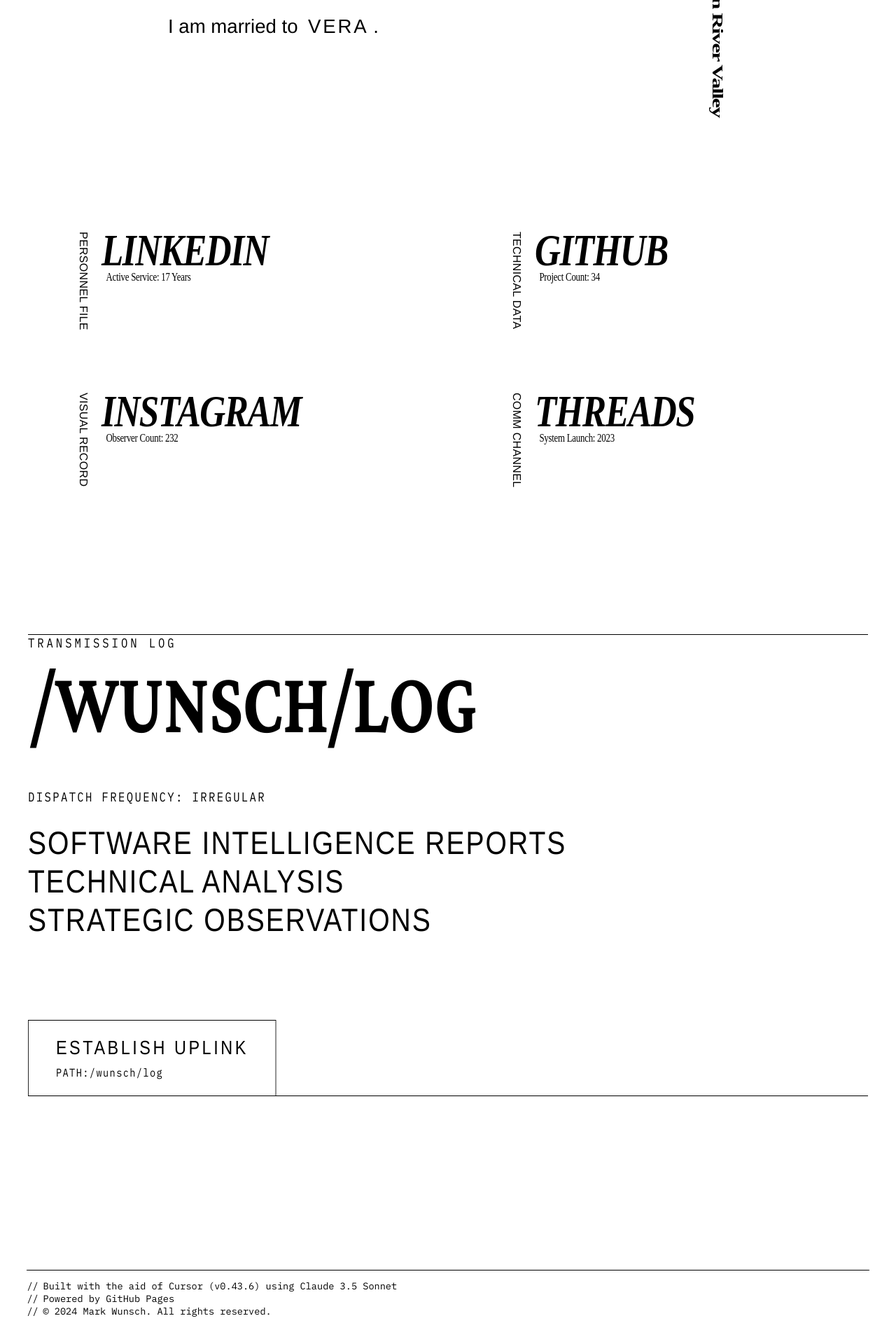
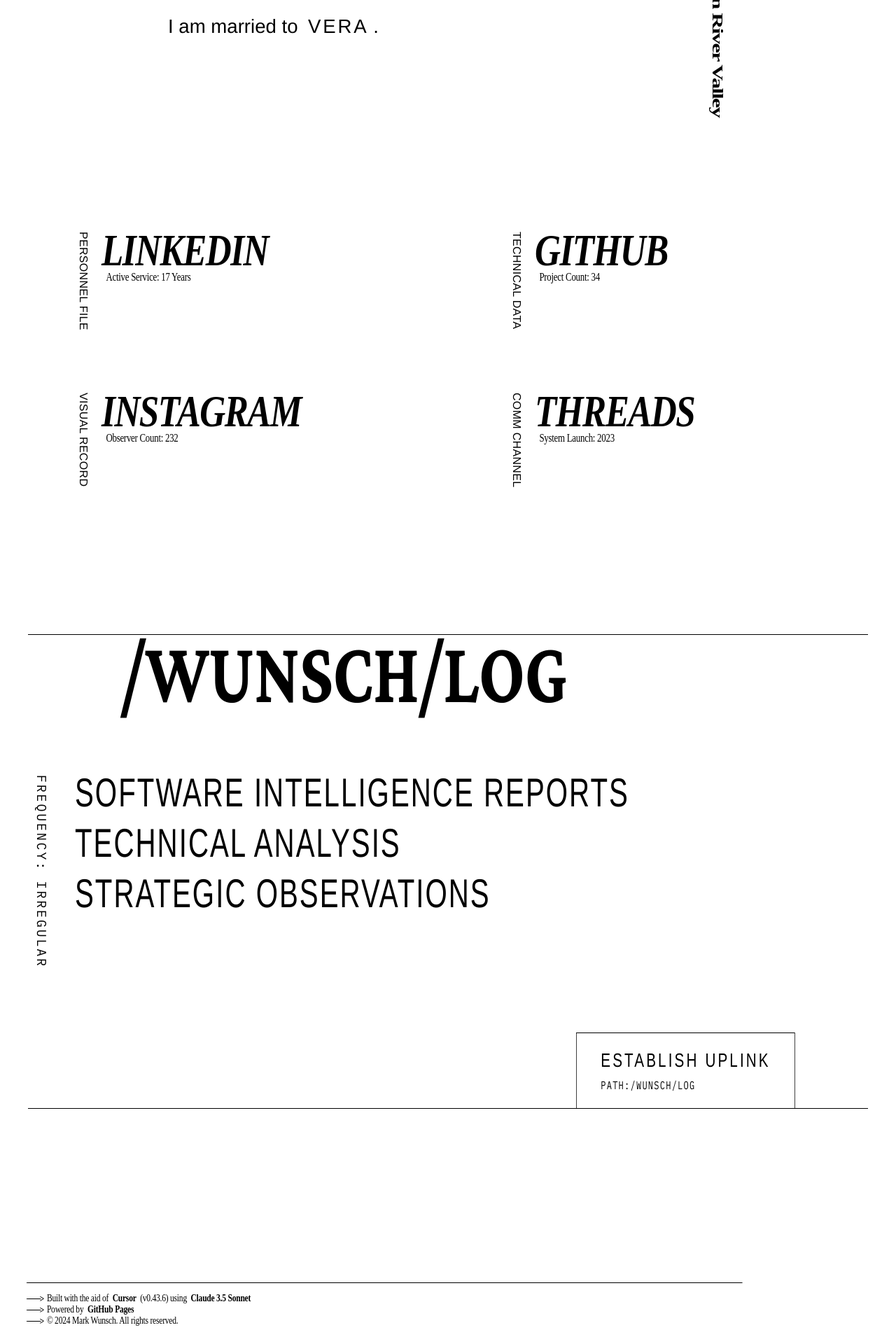
Before and after one commit to mwunsch/mwunsch.github.io, a Jekyll site: the page built from index.html, in a window 1280 px wide. Shown: the part 897-2817 px from the top of the page at 70% size. Built offline with Jekyll 4.4.1, drawn with Linux system fonts in a browser that asks for light colours.

Commit message:
feat(css): Add newsletter section and footer styles
- Add newsletter section with responsive layout and hover effects
- Implement footer with decorative elements and link animations
- Update typography and spacing variables
- Add dark mode color scheme support

```diff
--- a/assets/css/main.scss
+++ b/assets/css/main.scss
@@ -425,6 +425,9 @@
   border: none;
   position: relative;
   padding: 0;
+  display: flex;
+  flex-direction: column;
+  align-items: flex-end;
 
   &::before, &::after {
     content: '';
@@ -441,16 +444,8 @@
 
 .newsletter-header {
   margin-bottom: 2em;
-
-  .episode-marker {
-    display: block;
-    font-family: $mono;
-    font-size: 0.8em;
-    letter-spacing: 0.25em;
-    margin-bottom: 1em;
-    transform: scaleX(0.85);
-    transform-origin: left;
-  }
+  width: 100%;
+  text-align: center;
 
   h2 {
     font-family: $title;
@@ -480,28 +475,46 @@
 }
 
 .newsletter-content {
-  margin: 3em 0;
-  transform: scaleX(0.85);
-  transform-origin: left;
+  margin: 2em 0;
+  display: grid;
+  grid-template-columns: auto 1fr;
+  gap: 1.5em;
+  align-items: start;
+  width: 100%;
 
-  p {
-    margin: 0;
-    line-height: 1.2;
-    text-transform: uppercase;
+  .dispatch-meta {
+    writing-mode: vertical-rl;
+    text-orientation: mixed;
+    transform-origin: center;
+    padding-left: 0.25em;
   }
 
   .dispatch-code {
     font-family: $mono;
     font-size: 0.8em;
     letter-spacing: 0.15em;
-    margin-bottom: 1.5em;
+    white-space: nowrap;
+    transform: scaleX(0.7);
+    text-transform: uppercase;
   }
 
-  .dispatch-desc {
-    font-family: $sans;
-    font-size: clamp(1.2em, 4vw, 2em);
-    letter-spacing: 0.05em;
-    font-weight: 500;
+  .dispatch-list {
+    transform: scaleX(0.7);
+    transform-origin: left;
+
+    .dispatch-desc {
+      font-family: $sans;
+      font-size: clamp(1.5em, 5vw, 2.5em);
+      letter-spacing: 0.05em;
+      font-weight: 500;
+      margin: 0;
+      line-height: 0.9;
+      text-transform: uppercase;
+
+      &:not(:last-child) {
+        margin-bottom: 0.35em;
+      }
+    }
   }
 }
 
@@ -512,7 +525,7 @@
   padding: 1em 2em;
   border: 1px solid var(--text-color);
   transition: all 0.3s ease;
-  transform: scaleX(0.85);
+  transform: scaleX(0.75);
   transform-origin: left;
   margin-top: 2em;
   position: relative;
@@ -577,6 +590,7 @@
     position: relative;
     z-index: 1;
     transition: transform 0.4s cubic-bezier(0.7, 0, 0.2, 1);
+    text-transform: uppercase;
   }
 
   .subscribe-code {
@@ -587,6 +601,7 @@
     position: relative;
     z-index: 1;
     transition: transform 0.4s cubic-bezier(0.7, 0, 0.2, 1);
+    text-transform: uppercase;
   }
 }
 
@@ -605,18 +620,65 @@
 // Footer
 #footer {
   margin-top: 4em;
-  font-family: $mono;
+  font-family: $serif;
   font-size: 0.85em;
   color: var(--text-color);
   border-top: 1px solid var(--text-color);
   padding-top: 1em;
+  letter-spacing: -0.02em;
+  transform: scaleX(0.85);
+  transform-origin: left center;
 
   p {
     margin: 0;
+    position: relative;
+    padding-left: 2.5em;
+
     &::before {
-      content: "//";
+      content: "";
+      position: absolute;
+      left: 0;
+      top: 50%;
+      width: 1.8em;
+      height: 1px;
+      background: var(--text-color);
+      transform-origin: left center;
+    }
+
+    &::after {
+      content: ">";
+      position: absolute;
+      left: 1.8em;
+      top: 50%;
+      transform: translateY(-55%) scaleX(1.176);
+      font-family: $mono;
+      font-size: 0.9em;
       color: var(--text-color);
-      margin-right: 0.5em;
+    }
+
+    a {
+      position: relative;
+      padding: 0 0.25em;
+      font-weight: 600;
+
+      &::before {
+        content: '';
+        position: absolute;
+        inset: 0;
+        background: var(--text-color);
+        transform: scaleX(0);
+        transform-origin: left;
+        transition: transform 0.3s ease;
+        z-index: -1;
+      }
+
+      &:hover {
+        color: var(--background-color);
+
+        &::before {
+          transform: scaleX(1);
+        }
+      }
     }
   }
 }
--- a/index.html
+++ b/index.html
@@ -65,18 +65,21 @@
     </div>
     <div class="newsletter-section">
       <div class="newsletter-header">
-        <span class="episode-marker">TRANSMISSION LOG</span>
         <h2><a href="https://wunschwerks.substack.com?utm_source=mwunsch&utm_medium=website&utm_campaign=title"><span>/wunsch/log</span></a></h2>
       </div>
       <div class="newsletter-content">
-        <p class="dispatch-code">DISPATCH FREQUENCY: IRREGULAR</p>
-        <p class="dispatch-desc">SOFTWARE INTELLIGENCE REPORTS</p>
-        <p class="dispatch-desc">TECHNICAL ANALYSIS</p>
-        <p class="dispatch-desc">STRATEGIC OBSERVATIONS</p>
+        <div class="dispatch-meta">
+          <span class="dispatch-code">Frequency: Irregular</span>
+        </div>
+        <div class="dispatch-list">
+          <p class="dispatch-desc">Software Intelligence Reports</p>
+          <p class="dispatch-desc">Technical Analysis</p>
+          <p class="dispatch-desc">Strategic Observations</p>
+        </div>
       </div>
       <a href="https://wunschwerks.substack.com?utm_source=mwunsch&utm_medium=website&utm_campaign=cta" class="subscribe-link">
-        <span class="subscribe-text">ESTABLISH UPLINK</span>
-        <span class="subscribe-code">PATH:/wunsch/log</span>
+        <span class="subscribe-text">Establish Uplink</span>
+        <span class="subscribe-code">path:/wunsch/log</span>
       </a>
     </div>
   </div>
```
